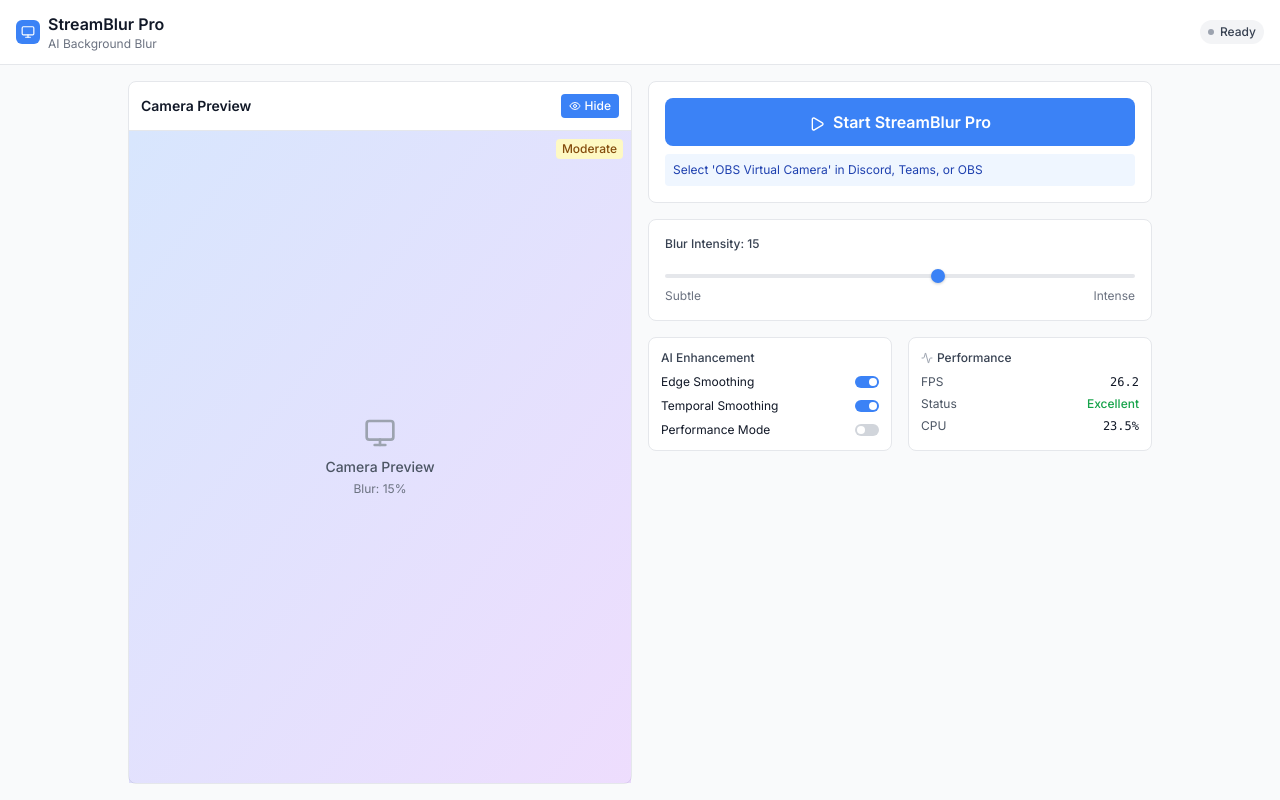
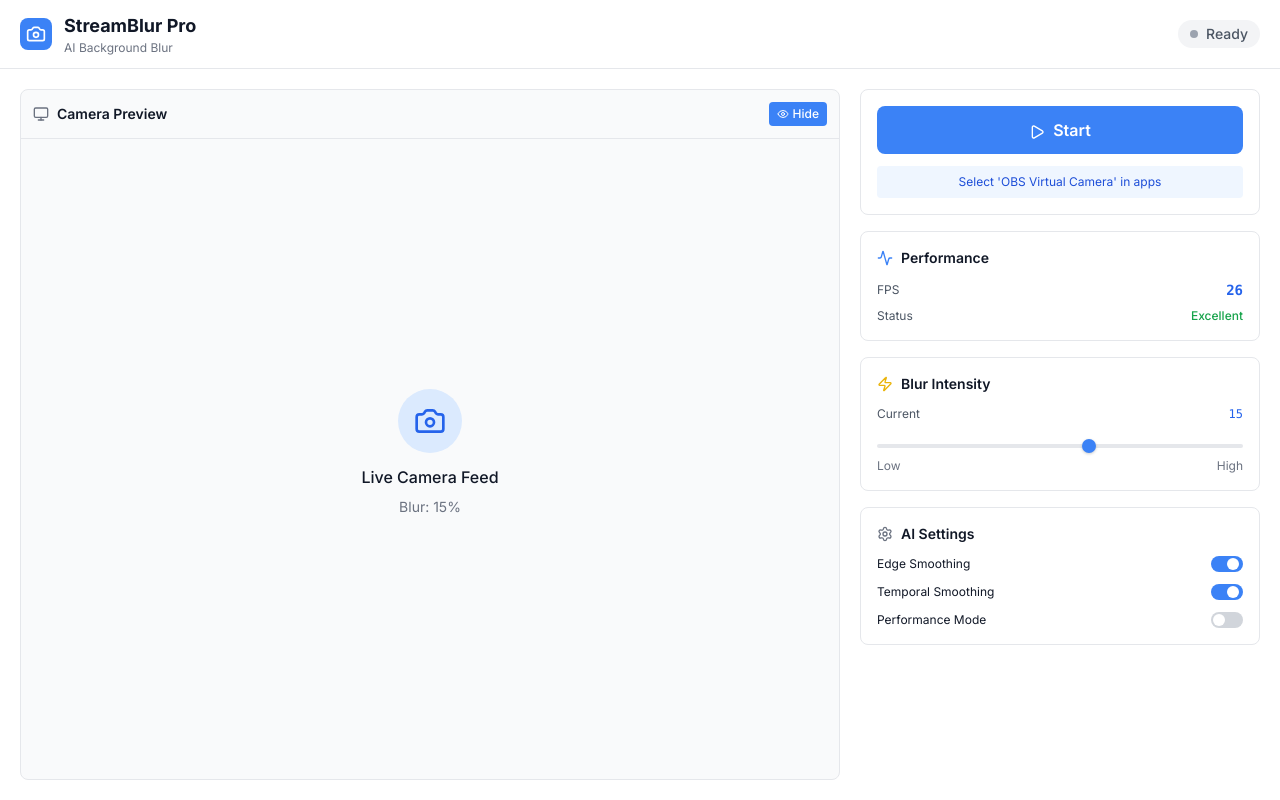
Before and after one commit to ChrisKp1710/StreamBlur-Pro, a React app in the folder streamblur-pro/: page / in a window 1280 px wide. Built offline with nearby package versions, Linux system fonts and the light colour scheme; the HTML template or start-up script is replaced by a standard one.

Commit message:
Rendi il layout dell'app più compatto e migliora la gestione della preview della fotocamera, aggiungendo stili personalizzati per il cursore del range slider e ottimizzando le impostazioni di configurazione.

```diff
--- a/streamblur-pro/src-tauri/tauri.conf.json
+++ b/streamblur-pro/src-tauri/tauri.conf.json
@@ -65,12 +65,10 @@
       {
         "fullscreen": false,
         "height": 700,
-        "resizable": true,
+        "resizable": false,
         "title": "StreamBlur Pro",
         "width": 1000,
         "center": true,
-        "minHeight": 600,
-        "minWidth": 800,
         "decorations": true,
         "transparent": false,
         "alwaysOnTop": false
--- a/streamblur-pro/src/App.css
+++ b/streamblur-pro/src/App.css
@@ -1,3 +1,32 @@
+/* Custom slider styles for a clean look */
+input[type="range"] {
+  -webkit-appearance: none;
+  appearance: none;
+}
+
+input[type="range"]::-webkit-slider-thumb {
+  -webkit-appearance: none;
+  appearance: none;
+  height: 18px;
+  width: 18px;
+  border-radius: 50%;
+  background: #3b82f6;
+  cursor: pointer;
+  box-shadow: 0 2px 4px rgba(0, 0, 0, 0.2);
+  border: 2px solid white;
+}
+
+input[type="range"]::-moz-range-thumb {
+  height: 18px;
+  width: 18px;
+  border-radius: 50%;
+  background: #3b82f6;
+  cursor: pointer;
+  border: 2px solid white;
+  box-shadow: 0 2px 4px rgba(0, 0, 0, 0.2);
+}
+
+/* Original Vite styles */
 .logo.vite:hover {
   filter: drop-shadow(0 0 2em #747bff);
 }
--- a/streamblur-pro/src/App.tsx
+++ b/streamblur-pro/src/App.tsx
@@ -1,4 +1,4 @@
-import { useState } from "react";
+import { useState, useEffect } from "react";
 import { invoke } from "@tauri-apps/api/tauri";
 import {
   Play,
@@ -6,7 +6,10 @@
   Eye,
   EyeOff,
   Monitor,
-  Activity
+  Activity,
+  Camera,
+  Settings,
+  Zap
 } from 'lucide-react';
 
 function App() {
@@ -21,78 +24,77 @@
   const [temporalSmoothing, setTemporalSmoothing] = useState(true);
   const [performanceMode, setPerformanceMode] = useState(false);
 
+  // Simulate performance metrics
+  useEffect(() => {
+    const interval = setInterval(() => {
+      if (isActive) {
+        setFps(Math.random() * 8 + 25); // 25-33 FPS
+      }
+    }, 1000);
+
+    return () => clearInterval(interval);
+  }, [isActive]);
+
   const handleStart = async () => {
     try {
       const message = await invoke("greet", { name: "StreamBlur Pro" });
       console.log(message);
       setIsActive(!isActive);
-
-      // Simulate FPS counter
-      if (!isActive) {
-        const interval = setInterval(() => {
-          setFps(Math.random() * 8 + 25); // 25-33 FPS
-        }, 1000);
-        return () => clearInterval(interval);
-      } else {
-        setFps(0);
-      }
     } catch (error) {
       console.error("Error:", error);
     }
   };
 
   return (
-    <div className="h-screen bg-gray-50 dark:bg-gray-900 flex flex-col overflow-hidden">
+    <div className="w-full h-full bg-white dark:bg-gray-900 flex flex-col overflow-hidden">
       {/* Header - Compatto */}
-      <header className="bg-white dark:bg-gray-800 border-b border-gray-200 dark:border-gray-700 px-4 py-3 flex-shrink-0">
+      <header className="bg-white dark:bg-gray-800 border-b border-gray-200 dark:border-gray-700 px-5 py-3 flex-shrink-0">
         <div className="flex items-center justify-between">
-          <div className="flex items-center space-x-2">
-            <div className="w-6 h-6 bg-blue-500 rounded-md flex items-center justify-center">
-              <Monitor className="w-3.5 h-3.5 text-white" />
+          <div className="flex items-center space-x-3">
+            <div className="w-8 h-8 bg-blue-500 rounded-lg flex items-center justify-center">
+              <Camera className="w-5 h-5 text-white" />
             </div>
             <div>
-              <h1 className="text-base font-semibold text-gray-900 dark:text-white">
-                StreamBlur Pro
-              </h1>
+              <h1 className="text-lg font-bold text-gray-900 dark:text-white">StreamBlur Pro</h1>
               <p className="text-xs text-gray-500 dark:text-gray-400">AI Background Blur</p>
             </div>
           </div>
 
-          <div className="flex items-center space-x-2">
-            <div className={`flex items-center space-x-1.5 px-2 py-1 rounded-full text-xs ${
-              isActive ? 'bg-green-50 dark:bg-green-900/20' : 'bg-gray-100 dark:bg-gray-800'
+          <div className="flex items-center space-x-3">
+            <div className={`flex items-center space-x-2 px-3 py-1 rounded-full text-sm ${
+              isActive
+                ? 'bg-green-100 dark:bg-green-900/30 text-green-700 dark:text-green-400'
+                : 'bg-gray-100 dark:bg-gray-800 text-gray-600 dark:text-gray-400'
             }`}>
-              <div className={`w-1.5 h-1.5 rounded-full ${
-                isActive ? 'bg-green-500 animate-pulse' : 'bg-gray-400'
-              }`}></div>
-              <span className="font-medium text-gray-700 dark:text-gray-300">
-                {isActive ? 'Active' : 'Ready'}
-              </span>
+              <div className={`w-2 h-2 rounded-full ${isActive ? 'bg-green-500 animate-pulse' : 'bg-gray-400'}`}></div>
+              <span className="font-medium">{isActive ? 'Active' : 'Ready'}</span>
             </div>
 
             {isActive && (
-              <div className="text-xs font-mono text-gray-600 dark:text-gray-400">
-                {fps.toFixed(1)} FPS
+              <div className="text-sm font-mono text-gray-600 dark:text-gray-400 bg-gray-100 dark:bg-gray-800 px-2 py-1 rounded">
+                {fps.toFixed(0)} FPS
               </div>
             )}
           </div>
         </div>
       </header>
 
-      {/* Main Content - Una singola vista compatta */}
-      <div className="flex-1 p-4 min-h-0">
-        <div className="h-full max-w-5xl mx-auto grid grid-cols-4 gap-4">
+      {/* Main Content - Layout Fisso */}
+      <div className="flex-1 p-5 grid grid-cols-3 gap-5 min-h-0">
 
-          {/* Camera Preview - Colonna 1-2 */}
-          <div className="col-span-2 bg-white dark:bg-gray-800 rounded-lg border border-gray-200 dark:border-gray-700 flex flex-col">
+        {/* Camera Preview - 2 colonne */}
+        <div className="col-span-2 bg-gray-50 dark:bg-gray-800 rounded-lg border border-gray-200 dark:border-gray-700 flex flex-col">
           <div className="p-3 border-b border-gray-200 dark:border-gray-700 flex items-center justify-between">
-              <h2 className="text-sm font-semibold text-gray-900 dark:text-white">Camera Preview</h2>
+            <h2 className="text-sm font-semibold text-gray-900 dark:text-white flex items-center">
+              <Monitor className="w-4 h-4 mr-2 text-gray-500" />
+              Camera Preview
+            </h2>
             <button
               onClick={() => setPreviewEnabled(!previewEnabled)}
               className={`flex items-center px-2 py-1 rounded text-xs font-medium transition-colors ${
                 previewEnabled
                   ? 'bg-blue-500 text-white hover:bg-blue-600'
-                    : 'bg-gray-100 dark:bg-gray-700 text-gray-700 dark:text-gray-300 hover:bg-gray-200'
+                  : 'bg-gray-200 dark:bg-gray-700 text-gray-700 dark:text-gray-300 hover:bg-gray-300'
               }`}
             >
               {previewEnabled ? <Eye className="w-3 h-3 mr-1" /> : <EyeOff className="w-3 h-3 mr-1" />}
@@ -102,41 +104,39 @@
 
           <div className="flex-1 relative">
             {previewEnabled ? (
-                <div className="absolute inset-0 bg-gradient-to-br from-blue-500/20 to-purple-500/20 flex items-center justify-center">
+              <div className="absolute inset-0 flex items-center justify-center">
                 <div className="text-center">
-                    <Monitor className="w-8 h-8 text-gray-400 dark:text-gray-500 mx-auto mb-2" />
-                    <p className="text-gray-600 dark:text-gray-400 font-medium text-sm">Camera Preview</p>
-                    <p className="text-xs text-gray-500 dark:text-gray-500 mt-1">
+                  <div className="w-16 h-16 bg-blue-100 dark:bg-blue-900/30 rounded-full flex items-center justify-center mx-auto mb-3">
+                    <Camera className="w-8 h-8 text-blue-600 dark:text-blue-400" />
+                  </div>
+                  <h3 className="text-base font-medium text-gray-900 dark:text-white mb-2">Live Camera Feed</h3>
+                  <p className="text-sm text-gray-500 dark:text-gray-400 mb-3">
                     Blur: {blurIntensity}%
                   </p>
+
+                  {isActive && (
+                    <div className="inline-flex items-center px-2 py-1 bg-red-100 dark:bg-red-900/30 text-red-700 dark:text-red-400 rounded-full text-xs font-medium">
+                      <div className="w-1.5 h-1.5 bg-red-500 rounded-full animate-pulse mr-1.5"></div>
+                      LIVE
                     </div>
-
-                  {/* Blur indicator */}
-                  <div className="absolute top-2 right-2">
-                    <div className={`px-1.5 py-0.5 rounded text-xs font-medium ${
-                      blurIntensity < 10 ? 'bg-green-100 text-green-800 dark:bg-green-900/30 dark:text-green-400' :
-                      blurIntensity < 20 ? 'bg-yellow-100 text-yellow-800 dark:bg-yellow-900/30 dark:text-yellow-400' :
-                      'bg-red-100 text-red-800 dark:bg-red-900/30 dark:text-red-400'
-                    }`}>
-                      {blurIntensity < 10 ? 'Subtle' : blurIntensity < 20 ? 'Moderate' : 'Intense'}
-                    </div>
+                  )}
                 </div>
               </div>
             ) : (
-                <div className="absolute inset-0 bg-gray-50 dark:bg-gray-800 flex items-center justify-center">
+              <div className="absolute inset-0 flex items-center justify-center">
                 <div className="text-center">
-                    <EyeOff className="w-6 h-6 text-gray-400 mx-auto mb-1" />
-                    <p className="text-gray-500 dark:text-gray-400 text-sm">Preview disabled</p>
+                  <EyeOff className="w-12 h-12 text-gray-300 dark:text-gray-600 mx-auto mb-3" />
+                  <p className="text-sm text-gray-500 dark:text-gray-400">Preview Disabled</p>
                 </div>
               </div>
             )}
           </div>
         </div>
 
-          {/* Controls - Colonna 3-4 */}
-          <div className="col-span-2 space-y-4">
+        {/* Control Panel - 1 colonna */}
+        <div className="space-y-4">
 
-            {/* Start/Stop Button */}
+          {/* Main Control */}
           <div className="bg-white dark:bg-gray-800 rounded-lg border border-gray-200 dark:border-gray-700 p-4">
             <button
               onClick={handleStart}
@@ -144,36 +144,70 @@
                 isActive
                   ? 'bg-red-500 hover:bg-red-600 text-white'
                   : 'bg-blue-500 hover:bg-blue-600 text-white'
-                } focus:ring-2 focus:ring-offset-2 ${
-                  isActive ? 'focus:ring-red-500' : 'focus:ring-blue-500'
               }`}
             >
               {isActive ? (
                 <>
                   <Square className="inline w-4 h-4 mr-2" />
-                    Stop StreamBlur Pro
+                  Stop
                 </>
               ) : (
                 <>
                   <Play className="inline w-4 h-4 mr-2" />
-                    Start StreamBlur Pro
+                  Start
                 </>
               )}
             </button>
 
-              <div className="mt-2 p-2 bg-blue-50 dark:bg-blue-900/20 rounded text-xs text-blue-800 dark:text-blue-200">
-                {isActive
-                  ? "✓ Virtual camera active as 'OBS Virtual Camera'"
-                  : "Select 'OBS Virtual Camera' in Discord, Teams, or OBS"
-                }
+            <div className={`mt-3 p-2 rounded text-xs text-center ${
+              isActive
+                ? "bg-green-50 dark:bg-green-900/20 text-green-700 dark:text-green-400"
+                : "bg-blue-50 dark:bg-blue-900/20 text-blue-700 dark:text-blue-400"
+            }`}>
+              {isActive ? "✓ Virtual Camera Active" : "Select 'OBS Virtual Camera' in apps"}
+            </div>
+          </div>
+
+          {/* Performance */}
+          <div className="bg-white dark:bg-gray-800 rounded-lg border border-gray-200 dark:border-gray-700 p-4">
+            <div className="flex items-center mb-3">
+              <Activity className="w-4 h-4 text-blue-500 mr-2" />
+              <h3 className="text-sm font-semibold text-gray-900 dark:text-white">Performance</h3>
+            </div>
+
+            <div className="space-y-2">
+              <div className="flex justify-between items-center">
+                <span className="text-xs text-gray-600 dark:text-gray-400">FPS</span>
+                <span className="text-sm font-mono font-bold text-blue-600 dark:text-blue-400">
+                  {fps.toFixed(0)}
+                </span>
+              </div>
+
+              <div className="flex justify-between items-center">
+                <span className="text-xs text-gray-600 dark:text-gray-400">Status</span>
+                <span className={`text-xs font-medium ${
+                  fps >= 25 ? 'text-green-600 dark:text-green-400' :
+                  fps >= 20 ? 'text-yellow-600 dark:text-yellow-400' :
+                  'text-orange-600 dark:text-orange-400'
+                }`}>
+                  {fps >= 25 ? 'Excellent' : fps >= 20 ? 'Good' : 'Fair'}
+                </span>
+              </div>
             </div>
           </div>
 
           {/* Blur Control */}
           <div className="bg-white dark:bg-gray-800 rounded-lg border border-gray-200 dark:border-gray-700 p-4">
-              <label className="block text-xs font-medium text-gray-700 dark:text-gray-300 mb-2">
-                Blur Intensity: {blurIntensity}
-              </label>
+            <div className="flex items-center mb-3">
+              <Zap className="w-4 h-4 text-yellow-500 mr-2" />
+              <h3 className="text-sm font-semibold text-gray-900 dark:text-white">Blur Intensity</h3>
+            </div>
+
+            <div>
+              <div className="flex justify-between mb-2">
+                <span className="text-xs text-gray-600 dark:text-gray-400">Current</span>
+                <span className="text-xs font-mono text-blue-600 dark:text-blue-400">{blurIntensity}</span>
+              </div>
 
               <input
                 type="range"
@@ -181,23 +215,24 @@
                 max="25"
                 value={blurIntensity}
                 onChange={(e) => setBlurIntensity(parseInt(e.target.value))}
-                className="w-full h-1.5 bg-gray-200 dark:bg-gray-700 rounded appearance-none cursor-pointer"
+                className="w-full h-2 bg-gray-200 dark:bg-gray-700 rounded-lg appearance-none cursor-pointer"
               />
 
               <div className="flex justify-between text-xs text-gray-500 dark:text-gray-400 mt-1">
-                <span>Subtle</span>
-                <span>Intense</span>
+                <span>Low</span>
+                <span>High</span>
+              </div>
             </div>
           </div>
 
-            {/* Settings & Performance - Side by side */}
-            <div className="grid grid-cols-2 gap-4">
+          {/* AI Settings */}
+          <div className="bg-white dark:bg-gray-800 rounded-lg border border-gray-200 dark:border-gray-700 p-4">
+            <div className="flex items-center mb-3">
+              <Settings className="w-4 h-4 text-gray-500 mr-2" />
+              <h3 className="text-sm font-semibold text-gray-900 dark:text-white">AI Settings</h3>
+            </div>
 
-              {/* AI Settings */}
-              <div className="bg-white dark:bg-gray-800 rounded-lg border border-gray-200 dark:border-gray-700 p-3">
-                <h3 className="text-xs font-medium text-gray-700 dark:text-gray-300 mb-2">AI Enhancement</h3>
-
-                <div className="space-y-2">
+            <div className="space-y-3">
               {[
                 { state: edgeSmoothing, setter: setEdgeSmoothing, label: "Edge Smoothing" },
                 { state: temporalSmoothing, setter: setTemporalSmoothing, label: "Temporal Smoothing" },
@@ -207,53 +242,18 @@
                   <span className="text-xs text-gray-900 dark:text-white">{setting.label}</span>
                   <button
                     onClick={() => setting.setter(!setting.state)}
-                        className={`relative inline-flex h-3 w-6 items-center rounded-full transition-colors ${
+                    className={`relative inline-flex h-4 w-8 items-center rounded-full transition-colors ${
                       setting.state ? 'bg-blue-500' : 'bg-gray-300 dark:bg-gray-600'
                     }`}
                   >
                     <span
-                          className={`inline-block h-2 w-2 transform rounded-full bg-white transition-transform ${
-                            setting.state ? 'translate-x-3.5' : 'translate-x-0.5'
+                      className={`inline-block h-3 w-3 transform rounded-full bg-white transition-transform ${
+                        setting.state ? 'translate-x-4' : 'translate-x-0.5'
                       }`}
                     />
                   </button>
                 </div>
               ))}
-                </div>
-              </div>
-
-              {/* Performance */}
-              <div className="bg-white dark:bg-gray-800 rounded-lg border border-gray-200 dark:border-gray-700 p-3">
-                <div className="flex items-center mb-2">
-                  <Activity className="w-3 h-3 text-gray-400 mr-1" />
-                  <h3 className="text-xs font-medium text-gray-700 dark:text-gray-300">Performance</h3>
-                </div>
-
-                <div className="space-y-1.5">
-                  <div className="flex justify-between">
-                    <span className="text-xs text-gray-600 dark:text-gray-400">FPS</span>
-                    <span className="text-xs font-mono text-gray-900 dark:text-white">
-                      {fps.toFixed(1)}
-                    </span>
-                  </div>
-
-                  <div className="flex justify-between">
-                    <span className="text-xs text-gray-600 dark:text-gray-400">Status</span>
-                    <span className={`text-xs font-medium ${
-                      fps >= 25 ? 'text-green-600 dark:text-green-400' :
-                      fps >= 20 ? 'text-yellow-600 dark:text-yellow-400' :
-                      'text-red-600 dark:text-red-400'
-                    }`}>
-                      {fps >= 25 ? 'Excellent' : fps >= 20 ? 'Good' : fps > 0 ? 'Fair' : 'Ready'}
-                    </span>
-                  </div>
-
-                  <div className="flex justify-between">
-                    <span className="text-xs text-gray-600 dark:text-gray-400">CPU</span>
-                    <span className="text-xs font-mono text-gray-900 dark:text-white">23.5%</span>
-                  </div>
-                </div>
-              </div>
             </div>
           </div>
         </div>
--- a/streamblur-pro/src/index.css
+++ b/streamblur-pro/src/index.css
@@ -7,16 +7,22 @@
   html {
     font-family: 'Inter', system-ui, -apple-system, sans-serif;
     scroll-behavior: smooth;
+    overflow: hidden;
   }
 
   body {
     font-feature-settings: "rlig" 1, "calt" 1;
     -webkit-font-smoothing: antialiased;
     -moz-osx-font-smoothing: grayscale;
+    margin: 0;
+    padding: 0;
+    overflow: hidden;
+    height: 100vh;
+    width: 100vw;
   }
 
   #root {
-    @apply min-h-screen;
+    @apply w-full h-full overflow-hidden;
   }
 }
 
```
Lines whose indentation alone changed are shown as unchanged.
